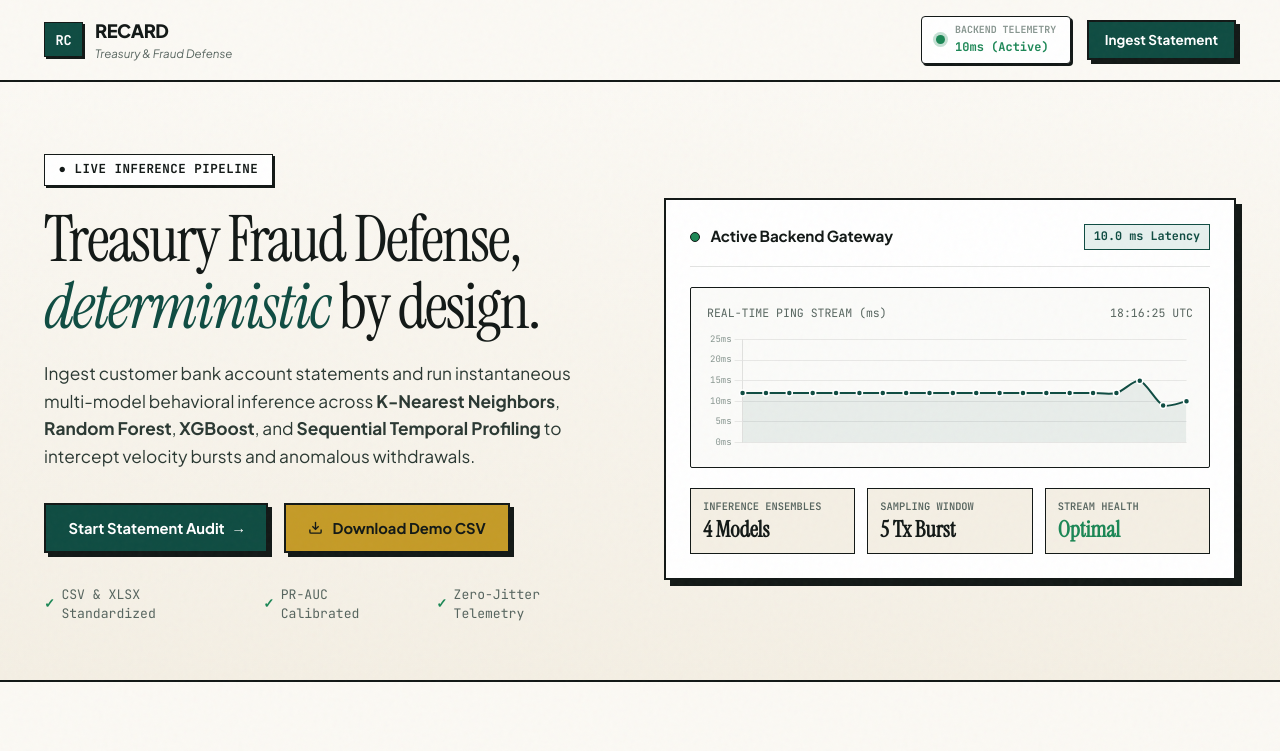
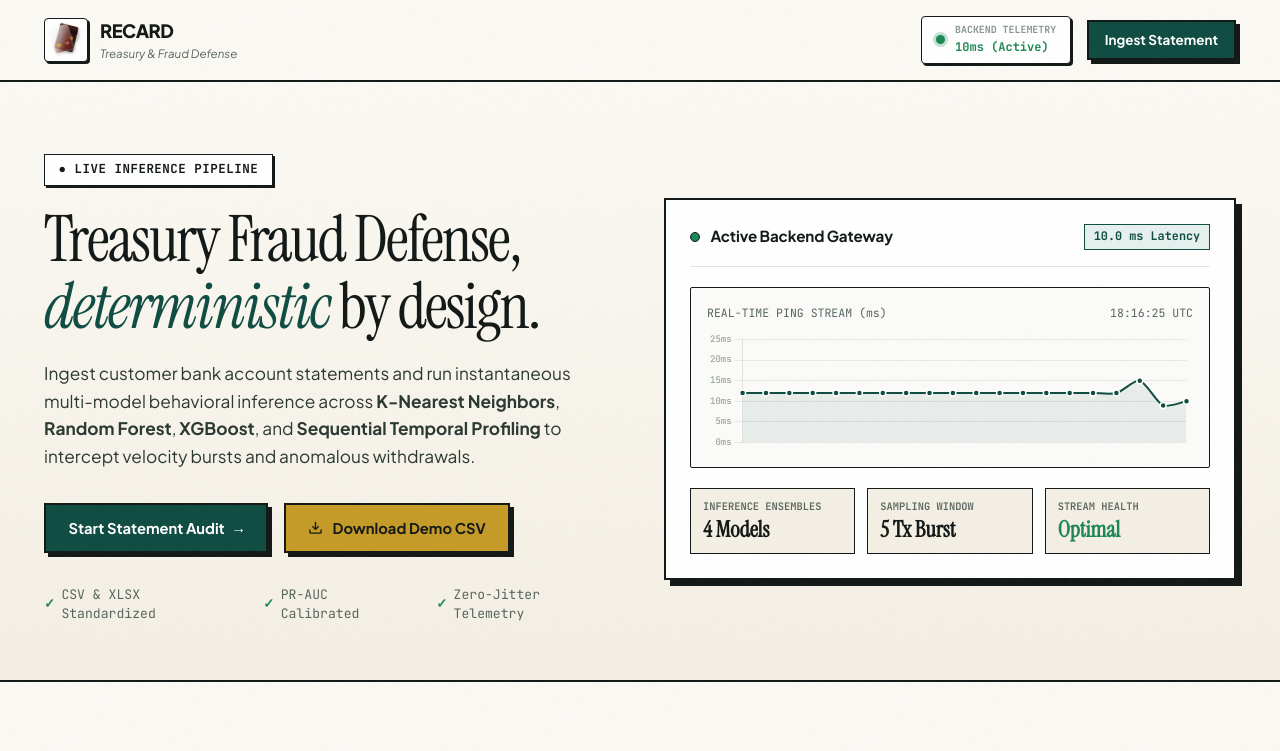
Before and after one commit to PTejasKr/Re-Card, a plain HTML site: page index.html in a window 1280 px wide. Shown: the top 751 px of the page. Drawn offline with nearby package versions, Linux system fonts and the light colour scheme; no server answers.

Commit message:
feat(branding): integrate custom dual-card SVG logo across navbar, footer and browser favicon

```diff
--- a/index.html
+++ b/index.html
@@ -10,6 +10,7 @@
   <link rel="preconnect" href="https://fonts.gstatic.com" crossorigin>
   <link href="https://fonts.googleapis.com/css2?family=Instrument+Serif:ital@0;1&family=JetBrains+Mono:wght@400;500;600;700&family=Plus+Jakarta+Sans:ital,wght@0,300;0,400;0,500;0,600;0,700;0,800;1,400;1,600&display=swap" rel="stylesheet">
 
+  <link rel="icon" type="image/svg+xml" href="static/logo.svg">
   <link rel="stylesheet" href="static/style.css">
   <!-- Chart.js for smooth real-time ping visualizer -->
   <script src="https://cdn.jsdelivr.net/npm/chart.js@4.4.1/dist/chart.umd.min.js"></script>
@@ -23,10 +24,12 @@
   <header class="site-header">
     <div class="container nav-row">
       <a href="#hero" class="brand-anchor">
-        <div class="brand-mark">RC</div>
+        <div class="brand-logo-wrap">
+          <img src="static/logo.svg" alt="RECARD Logo" class="brand-svg-logo">
+        </div>
         <div class="brand-text-block">
           <span class="brand-name">RECARD</span>
-          <span class="brand-tag">Treasury & Fraud Defense</span>
+          <span class="brand-tag">Treasury &amp; Fraud Defense</span>
         </div>
       </a>
 
@@ -329,7 +332,10 @@
     <div class="container">
       <div class="footer-grid">
         <div class="footer-brand">
-          <h4>RECARD Fraud Intelligence</h4>
+          <div style="display: flex; align-items: center; gap: 0.85rem; margin-bottom: 0.75rem;">
+            <img src="static/logo.svg" alt="RECARD Logo" style="width: 44px; height: 44px; filter: drop-shadow(0 2px 6px rgba(0,0,0,0.5));">
+            <h4 style="margin-bottom: 0;">RECARD Fraud Intelligence</h4>
+          </div>
           <p>
             An autonomous multi-model machine learning architecture combining spatial neighborhood clustering,
             gradient decision trees, and sequence temporal sliding windows for corporate treasury risk control.
--- a/public/static/style.css
+++ b/public/static/style.css
@@ -136,6 +136,30 @@ body {
   gap: 0.75rem;
   text-decoration: none;
   color: var(--ink-900);
+}
+
+.brand-logo-wrap {
+  width: 44px;
+  height: 44px;
+  display: flex;
+  align-items: center;
+  justify-content: center;
+  background: var(--bg-card);
+  border: var(--border-medium);
+  box-shadow: var(--shadow-hard-sm);
+  padding: 3px;
+  border-radius: 4px;
+}
+
+.brand-svg-logo {
+  width: 100%;
+  height: 100%;
+  object-fit: contain;
+  transition: transform 0.2s cubic-bezier(0.34, 1.56, 0.64, 1);
+}
+
+.brand-anchor:hover .brand-svg-logo {
+  transform: scale(1.08) rotate(-3deg);
 }
 
 .brand-mark {
--- a/static/style.css
+++ b/static/style.css
@@ -136,6 +136,30 @@ body {
   gap: 0.75rem;
   text-decoration: none;
   color: var(--ink-900);
+}
+
+.brand-logo-wrap {
+  width: 44px;
+  height: 44px;
+  display: flex;
+  align-items: center;
+  justify-content: center;
+  background: var(--bg-card);
+  border: var(--border-medium);
+  box-shadow: var(--shadow-hard-sm);
+  padding: 3px;
+  border-radius: 4px;
+}
+
+.brand-svg-logo {
+  width: 100%;
+  height: 100%;
+  object-fit: contain;
+  transition: transform 0.2s cubic-bezier(0.34, 1.56, 0.64, 1);
+}
+
+.brand-anchor:hover .brand-svg-logo {
+  transform: scale(1.08) rotate(-3deg);
 }
 
 .brand-mark {
```
Also changed, not shown: public/index.html (+9 -3 lines), templates/index.html (+9 -3 lines), public/static/logo.png (added), public/static/logo.svg (added), static/logo.png (added), static/logo.svg (added).
